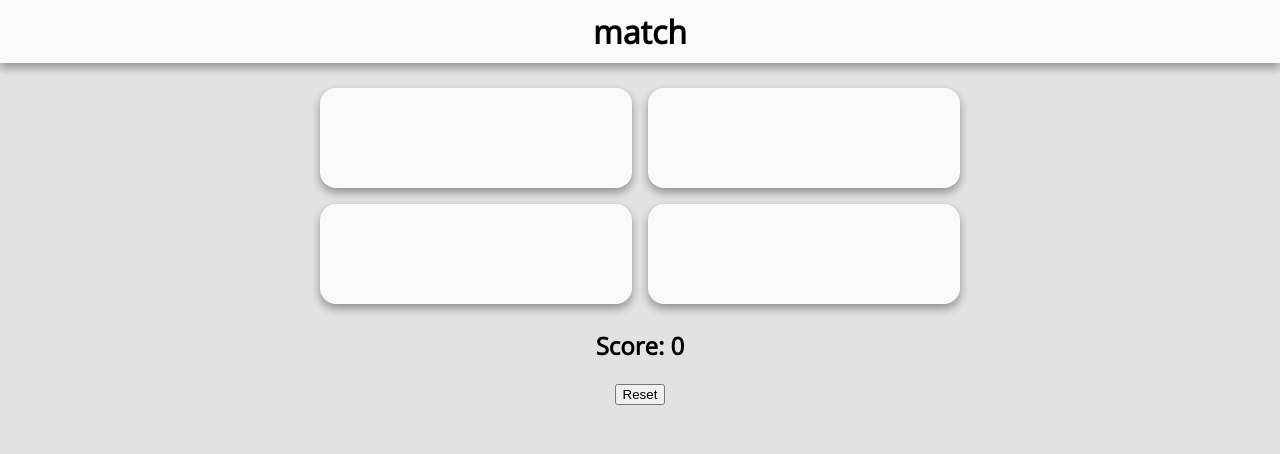
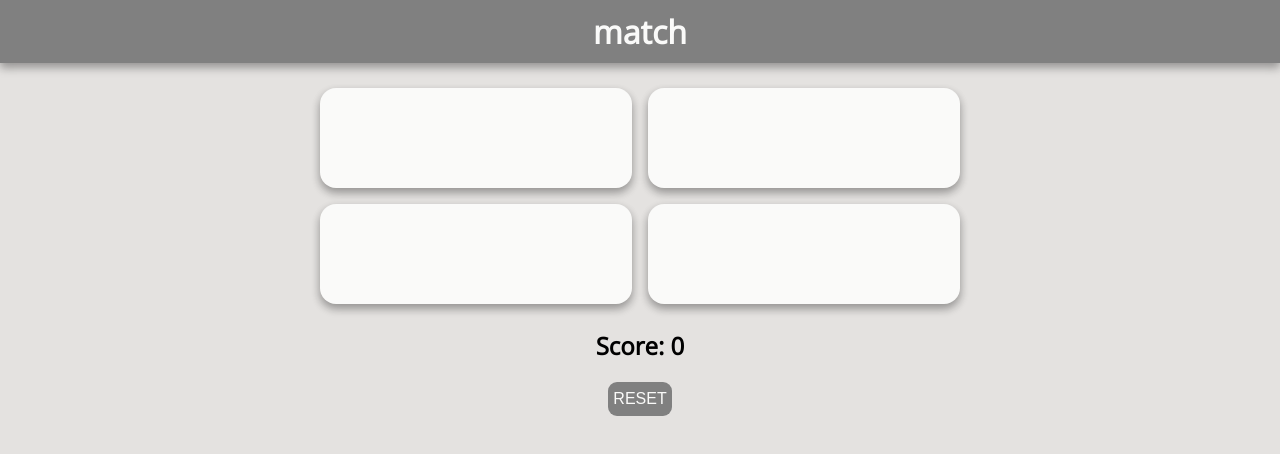
Before and after one commit to okayjones/match, a plain HTML site: page index.html in a window 1280 px wide. Drawn offline with nearby package versions, Linux system fonts and the light colour scheme.

Commit message:
reset background on reset

```diff
--- a/script.js
+++ b/script.js
@@ -116,5 +116,9 @@ function resetGame(){
     card1.innerHTML='';
     card2.innerHTML='';
     card3.innerHTML='';
+    card0.style.backgroundColor='';
+    card1.style.backgroundColor='';
+    card2.style.backgroundColor='';
+    card3.style.backgroundColor='';
     score.innerHTML=clicks;
 }
--- a/style.css
+++ b/style.css
@@ -35,9 +35,20 @@ body {
 }
 
 h1 {
-    background-color: #fafaf9;
+    background-color: gray;
+    color: #fafaf9;
     margin: 0 0 25px 0;
     padding: 10px;
     box-shadow: 0 4px 8px 0 rgba(0, 0, 0, 0.2), 0 5px 10px 0 rgba(0, 0, 0, 0.19);
     text-align:center;
 }
+
+button {
+    background-color: grey;
+    color: #fafaf9;
+    text-transform: uppercase;
+    border: none;
+    padding: 8px 5px;
+    border-radius: 9px;
+    font-size: 16px;
+}
```
